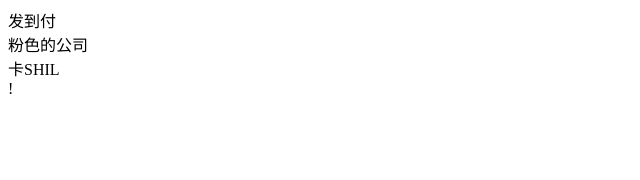
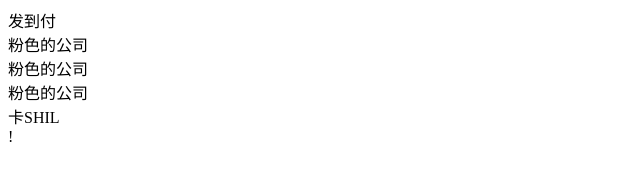
Before and after one commit to sunxingchen/lion, a plain HTML site: page index.html in a window 1280 px wide. Shown: the whole page, without its empty margins (0-640 px from the left). Drawn offline with Linux system fonts and the light colour scheme.

Commit message:
index.html

```diff
--- a/index.html
+++ b/index.html
@@ -8,6 +8,8 @@
     <body>
     <div>发到付</div>
     <div>粉色的公司</div>
+    <div>粉色的公司</div>
+    <div>粉色的公司</div>
     <div>卡SHIL </div>
     <script>
 
```
